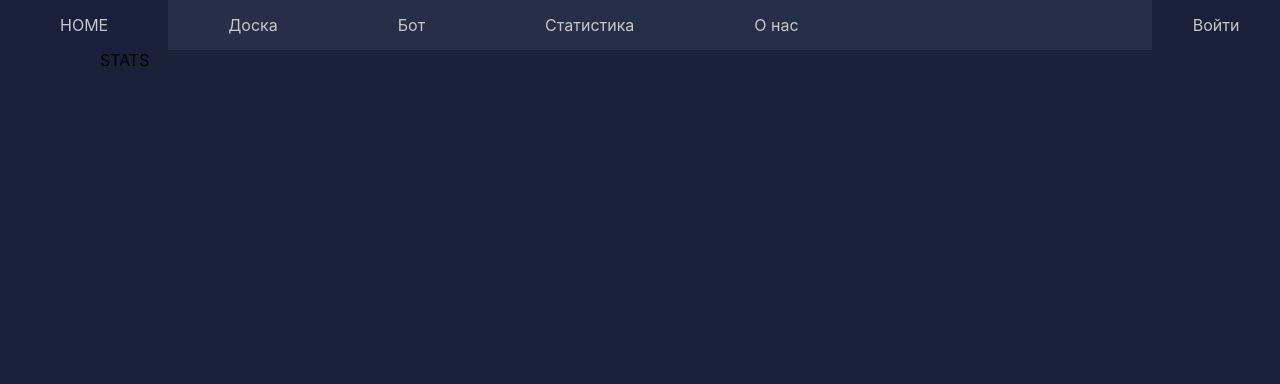
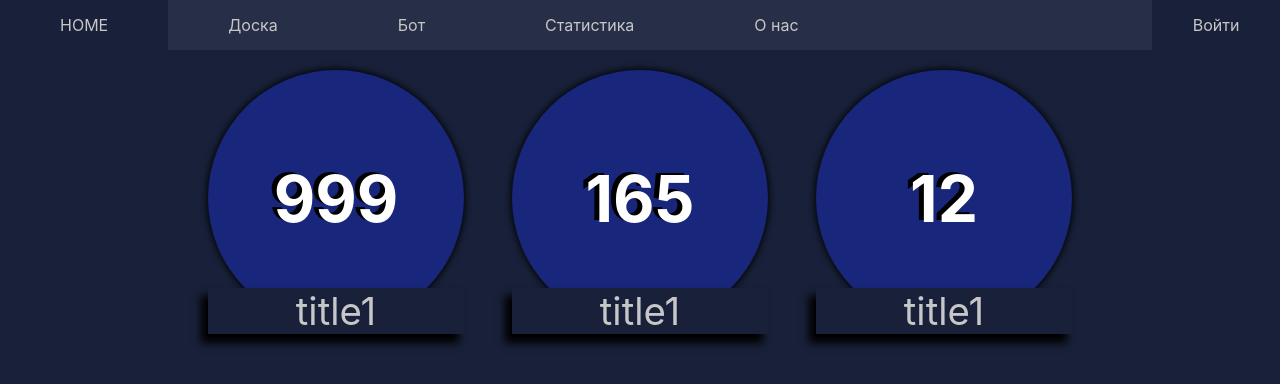
Before and after one commit to faisaliraqi99/sanaripton-frontend, a React (Create React App) app: page /stats in a window 1280 px wide. Shown: the top 384 px of the page. Built offline with nearby package versions, Linux system fonts and the light colour scheme.

Commit message:
NavBar ready

```diff
--- a/package.json
+++ b/package.json
@@ -5,6 +5,7 @@
   "dependencies": {
     "axios": "^0.19.0",
     "react": "^16.10.2",
+    "react-canvas-js": "^1.0.1",
     "react-dom": "^16.10.2",
     "react-router-dom": "^5.1.2",
     "react-scripts": "3.2.0"
--- a/src/components/NavBar/NavBar.js
+++ b/src/components/NavBar/NavBar.js
@@ -10,7 +10,7 @@ class NavBar extends Component {
         <div className="navbar header-left">
         <Link to="/" className="nav">HOME</Link>
         <Link to="/kanban" className="nav">Доска</Link>
-        <a className="nav" href="#">Бот</a>
+        <a className="nav" target="_blank" href="https://t.me/citykg_bot">Бот</a>
         <Link to="/stats" className="nav">Статистика</Link>
         <Link to="/about" className="nav">О нас</Link>
         </div>
--- /dev/null
+++ b/src/components/Stats/index.css
@@ -0,0 +1,44 @@
+.stats-body{
+    color: #c7c7c7;
+    display: flex;
+    justify-content: center;
+    padding: 20px 10px;
+}
+
+.circles{
+    display: flex;
+    width: 80%;
+    justify-content: space-between;
+}
+
+.circle{
+    display: flex;
+    justify-content: center;
+    align-items: center;
+    width: 20vw;
+    height: 20vw;
+    border-radius: 100%;
+    color: white;
+    font-weight: bold;
+    font-size: 5vw;
+    text-shadow: -5px -2px black;
+    box-shadow: 0px 0px 7px 1px black;
+}
+
+.stat-title{
+    font-size: 3vw;
+    text-align: center;
+    box-shadow: -6px 8px 8px 1px black;
+    margin-top: -3vw;
+    background: #182139;
+}
+
+#c1{
+    background-color: #18277b;
+}
+#c2{
+    background-color: #18277b;
+}
+#c3{
+    background-color: #18277b;
+}
--- a/src/components/Stats/index.js
+++ b/src/components/Stats/index.js
@@ -1,14 +1,34 @@
 import React, { Component } from 'react';
 
 import NavBar from '../NavBar/NavBar';
+import './index.css';
 
 class Stats extends Component {
   render() {
     return (
       <>
         <NavBar />
-        <div className="default-container">
-          STATS
+        <div className="default-container stats-body">
+          <div className="circles">
+            <div className="stat-box">
+              <div className="circle" id="c1">999</div>
+              <div className="stat-title">
+                title1
+              </div>
+            </div>
+            <div className="stat-box">
+              <div className="circle" id="c2">165</div>
+              <div className="stat-title">
+                title1
+              </div>
+            </div>
+            <div className="stat-box">
+              <div className="circle" id="c3">12</div>
+              <div className="stat-title">
+                title1
+              </div>
+            </div>
+          </div>
         </div>
       </>
     );
```
Also changed, not shown: 1 other file (tests, documents, lock files or other folders).
